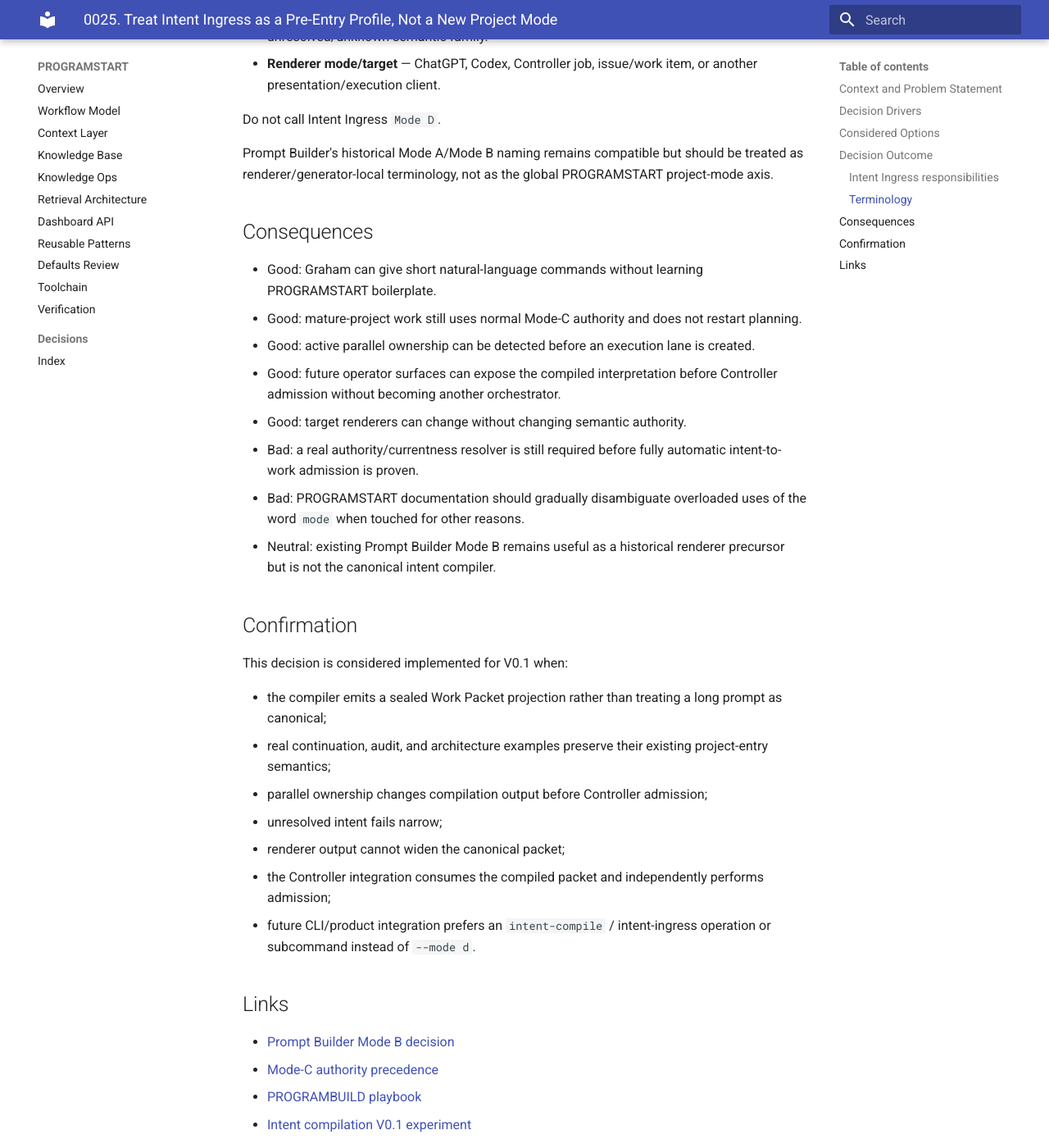
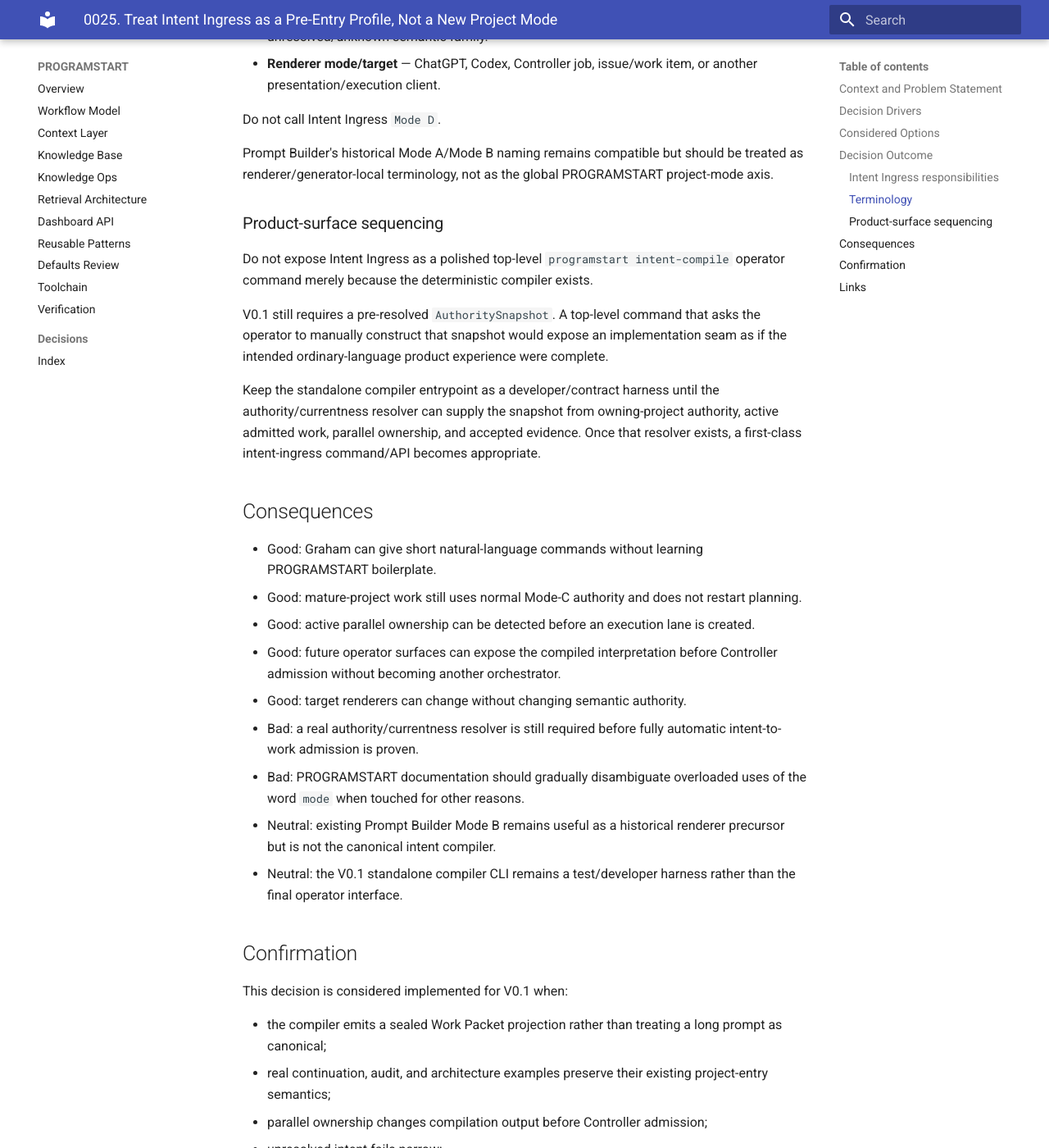
Before and after one commit to GrahamArdent/PROGRAMSTART, an MkDocs documentation site: the page built from docs/decisions/0025-intent-ingress-precedes-project-entry-mode.md, in a window 1280 px wide and 1400 px high, scrolled down 2701 px. Shown: the whole window at 82% size. Built offline with MkDocs 1.6.1 and Material for MkDocs 9.7.7, drawn with Linux system fonts in a browser that asks for light colours; some of the changed text lies outside the part shown.

Commit message:
docs: clarify intent ingress product boundary

```diff
--- a/docs/decisions/0025-intent-ingress-precedes-project-entry-mode.md
+++ b/docs/decisions/0025-intent-ingress-precedes-project-entry-mode.md
@@ -83,6 +83,14 @@ Do not call Intent Ingress `Mode D`.
 
 Prompt Builder's historical Mode A/Mode B naming remains compatible but should be treated as renderer/generator-local terminology, not as the global PROGRAMSTART project-mode axis.
 
+### Product-surface sequencing
+
+Do not expose Intent Ingress as a polished top-level `programstart intent-compile` operator command merely because the deterministic compiler exists.
+
+V0.1 still requires a pre-resolved `AuthoritySnapshot`. A top-level command that asks the operator to manually construct that snapshot would expose an implementation seam as if the intended ordinary-language product experience were complete.
+
+Keep the standalone compiler entrypoint as a developer/contract harness until the authority/currentness resolver can supply the snapshot from owning-project authority, active admitted work, parallel ownership, and accepted evidence. Once that resolver exists, a first-class intent-ingress command/API becomes appropriate.
+
 ## Consequences
 
 - Good: Graham can give short natural-language commands without learning PROGRAMSTART boilerplate.
@@ -93,6 +101,7 @@ Prompt Builder's historical Mode A/Mode B naming remains compatible but should b
 - Bad: a real authority/currentness resolver is still required before fully automatic intent-to-work admission is proven.
 - Bad: PROGRAMSTART documentation should gradually disambiguate overloaded uses of the word `mode` when touched for other reasons.
 - Neutral: existing Prompt Builder Mode B remains useful as a historical renderer precursor but is not the canonical intent compiler.
+- Neutral: the V0.1 standalone compiler CLI remains a test/developer harness rather than the final operator interface.
 
 ## Confirmation
 
@@ -104,7 +113,7 @@ This decision is considered implemented for V0.1 when:
 - unresolved intent fails narrow;
 - renderer output cannot widen the canonical packet;
 - the Controller integration consumes the compiled packet and independently performs admission;
-- future CLI/product integration prefers an `intent-compile` / intent-ingress operation or subcommand instead of `--mode d`.
+- future operator-facing CLI/product integration prefers an `intent-compile` / intent-ingress operation or subcommand instead of `--mode d` and does not require Graham to hand-author the authority snapshot.
 
 ## Links
 
```
